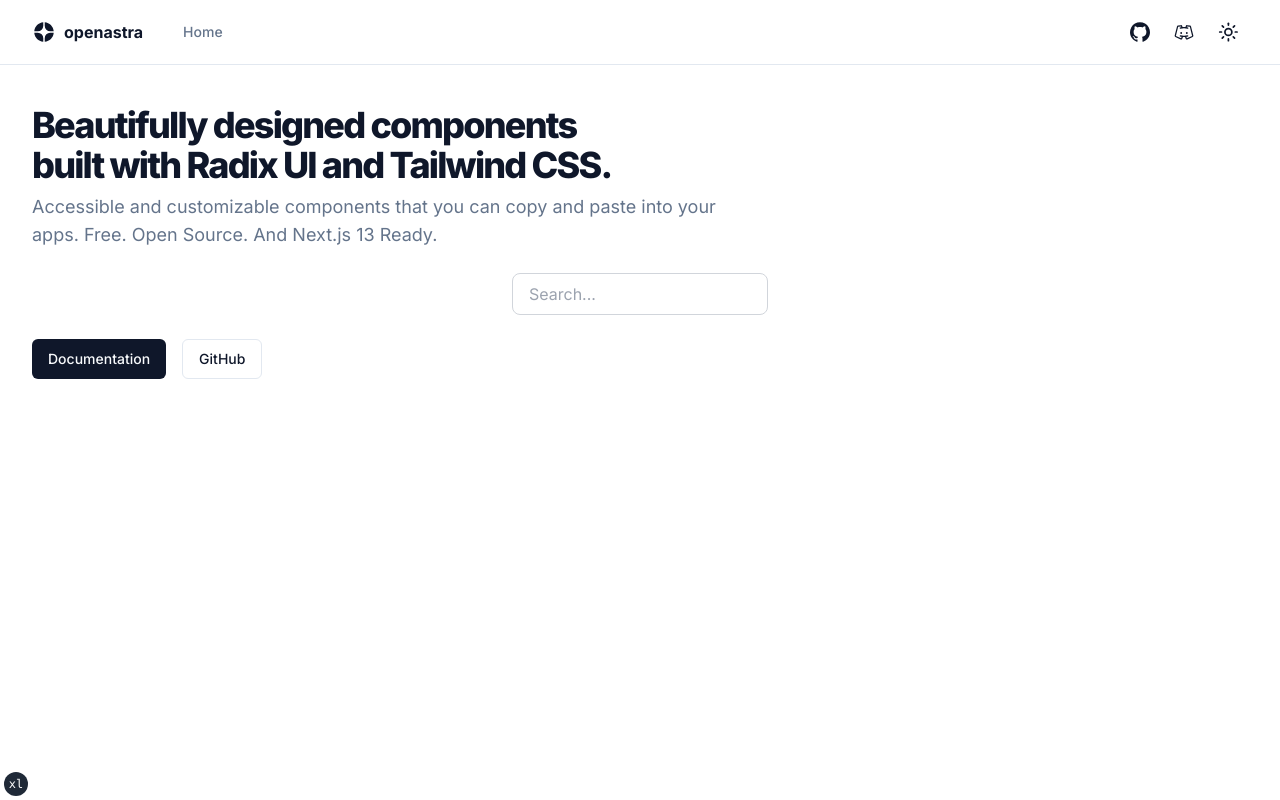
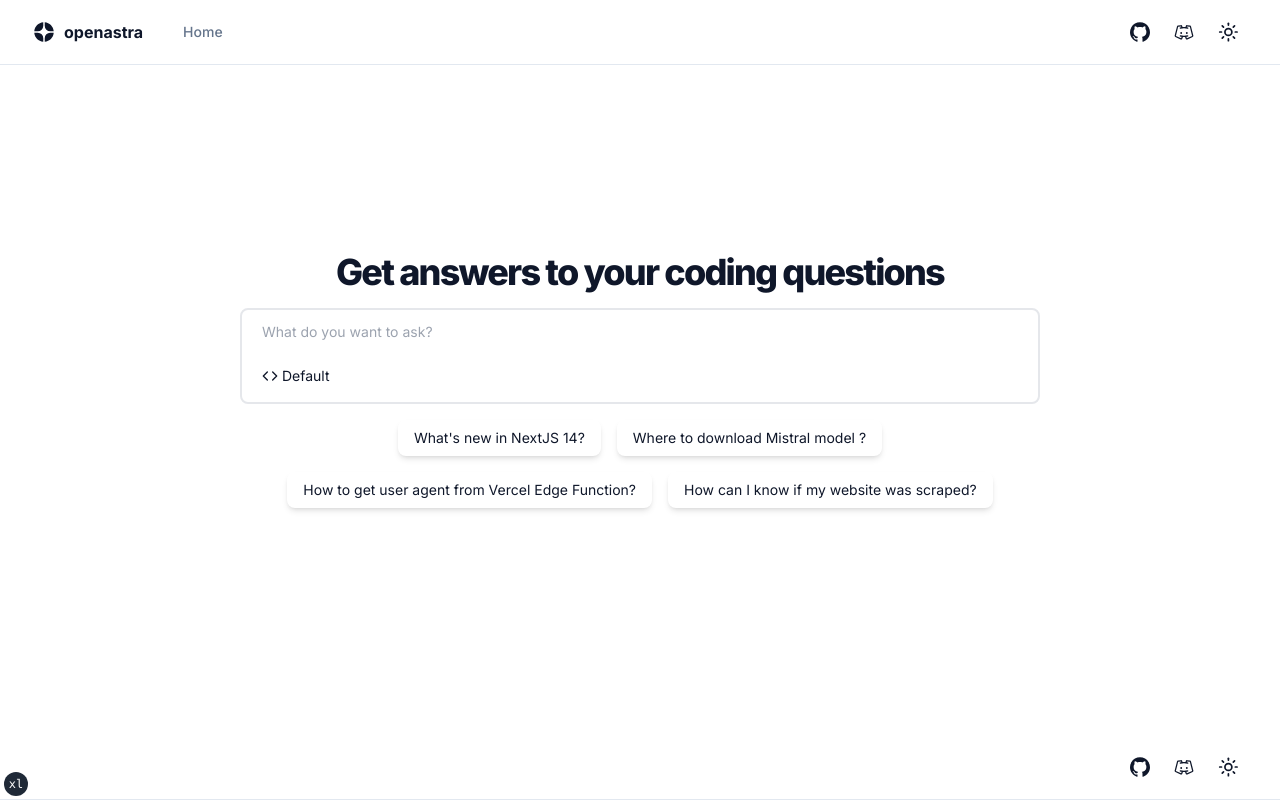
Before and after one commit to NeuclaiLabs/centroid, a Next.js app: page / in a window 1280 px wide. Built offline with nearby package versions, Linux system fonts and the light colour scheme.

Commit message:
feat: adding search box

```diff
--- a/app/layout.tsx
+++ b/app/layout.tsx
@@ -4,6 +4,7 @@ import { Metadata } from "next"
 import { siteConfig } from "@/config/site"
 import { fontSans } from "@/lib/fonts"
 import { cn } from "@/lib/utils"
+import { SiteFooter } from "@/components/site-footer"
 import { SiteHeader } from "@/components/site-header"
 import { TailwindIndicator } from "@/components/tailwind-indicator"
 import { ThemeProvider } from "@/components/theme-provider"
@@ -41,9 +42,12 @@ export default function RootLayout({ children }: RootLayoutProps) {
           )}
         >
           <ThemeProvider attribute="class" defaultTheme="system" enableSystem>
-            <div className="relative flex min-h-screen flex-col">
+            <div className="flex min-h-screen flex-col">
               <SiteHeader />
-              <div className="flex-1">{children}</div>
+              <main className="flex w-full flex-1 items-center justify-center">
+                <div className="w-full">{children}</div>
+              </main>
+              <SiteFooter />
             </div>
             <TailwindIndicator />
           </ThemeProvider>
--- a/app/page.tsx
+++ b/app/page.tsx
@@ -2,48 +2,13 @@ import Link from "next/link"
 
 import { siteConfig } from "@/config/site"
 import { buttonVariants } from "@/components/ui/button"
+import { Search } from "@/components/search"
 
 export default function IndexPage() {
   return (
-   <section className="container grid items-center gap-6 pb-8 pt-6 md:py-10">
-      <div className="flex max-w-[980px] flex-col items-start gap-2">
-        <h1 className="text-3xl font-extrabold leading-tight tracking-tighter md:text-4xl">
-          Beautifully designed components <br className="hidden sm:inline" />
-          built with Radix UI and Tailwind CSS.
-        </h1>
-        <p className="max-w-[700px] text-lg text-muted-foreground">
-          Accessible and customizable components that you can copy and paste
-          into your apps. Free. Open Source. And Next.js 13 Ready.
-        </p>
-      </div>
-      <div className="flex justify-center gap-4"> {/* Updated this div to center the content */}
-        <div className="w-64"> {/* Adjust width as per your requirement */}
-          {/* Your search bar component goes here */}
-          <input
-            type="text"
-            placeholder="Search..."
-            className="border border-gray-300 rounded-lg px-4 py-2 w-full focus:outline-none focus:border-blue-500"
-          />
-        </div>
-      </div>
-      <div className="flex gap-4">
-        <Link
-          href={siteConfig.links.docs}
-          target="_blank"
-          rel="noreferrer"
-          className={buttonVariants()}
-        >
-          Documentation
-        </Link>
-        <Link
-          target="_blank"
-          rel="noreferrer"
-          href={siteConfig.links.github}
-          className={buttonVariants({ variant: "outline" })}
-        >
-          GitHub
-        </Link>
-      </div>
+    // Ensuring the main container allows for full height alignment
+    <section className="container mx-auto flex min-h-full flex-col items-center justify-center p-4 pb-10">
+      <Search />
     </section>
   )
 }
--- a/components/icons.tsx
+++ b/components/icons.tsx
@@ -1,10 +1,8 @@
-import {
-  LucideProps,
-  Moon,
-  SunMedium,
-  Twitter,
-  type Icon as LucideIcon,
-} from "lucide-react"
+import { ChevronLeft, ChevronRight, LucideProps, Moon, SunMedium, Twitter, type Icon as LucideIcon } from "lucide-react";
+
+
+
+
 
 export type Icon = LucideIcon
 
@@ -12,6 +10,23 @@ export const Icons = {
   sun: SunMedium,
   moon: Moon,
   twitter: Twitter,
+  chevron: (props: LucideProps) => (
+    <svg
+      xmlns="http://www.w3.org/2000/svg"
+      width="24"
+      height="24"
+      viewBox="0 0 24 24"
+      fill="none"
+      stroke="currentColor"
+      strokeWidth="2"
+      strokeLinecap="round"
+      strokeLinejoin="round"
+      className="lucide lucide-code size-4"
+    >
+      <polyline points="16 18 22 12 16 6"></polyline>
+      <polyline points="8 6 2 12 8 18"></polyline>
+    </svg>
+  ),
   discord: (props: LucideProps) => (
     <svg
       xmlns="http://www.w3.org/2000/svg"
--- a/components/main-nav.tsx
+++ b/components/main-nav.tsx
@@ -14,7 +14,7 @@ export function MainNav({ items }: MainNavProps) {
   return (
     <div className="flex gap-6 md:gap-10">
       <Link href="/" className="flex items-center space-x-2">
-        <Icons.logo className="h-6 w-6" />
+        <Icons.logo className="size-6" />
         <span className="inline-block font-bold">{siteConfig.name}</span>
       </Link>
       {items?.length ? (
--- /dev/null
+++ b/components/search.tsx
@@ -0,0 +1,77 @@
+"use client"
+
+import React, { ChangeEvent, useState } from "react"
+
+import { Icons } from "@/components/icons"
+
+const Button = ({ text }: { text: string }) => {
+  return (
+    <button className=" focus:shadow-outline rounded-lg px-4 py-2 shadow-md transition duration-300 ease-in-out hover:scale-105 focus:outline-none">
+      {text}
+    </button>
+  )
+}
+
+const ButtonContainer = () => {
+  return (
+    <div className="flex w-3/5 flex-wrap items-center justify-center gap-4 overflow-hidden truncate p-4 text-sm">
+      <Button text="What's new in NextJS 14?" />
+      <Button text="Where to download Mistral model ?" />
+      <Button text="How to get user agent from Vercel Edge Function?" />
+      <Button text="How can I know if my website was scraped?" />
+    </div>
+  )
+}
+
+export function Search() {
+  const [searchQuery, setSearchQuery] = useState<string>("")
+  const [addSearchToContext, setaddSearchToContext] = useState<boolean>(false)
+
+  const handleSearchChange = (e: ChangeEvent<HTMLTextAreaElement>) => {
+    setSearchQuery(e.target.value)
+  }
+
+  const handleaddSearchToContextToggle = () => {
+    setaddSearchToContext(!addSearchToContext)
+  }
+
+  return (
+    <div className="flex size-full flex-col items-center justify-center space-y-4">
+      <h4 className="text-3xl font-extrabold leading-tight tracking-tighter md:text-4xl">
+        Get answers to your coding questions
+      </h4>
+      <div className="flex w-full flex-col items-center justify-center">
+        <div className="group flex w-full max-w-[800px] flex-col space-y-2 rounded-lg border-2 border-gray-200 px-3 py-2">
+          <textarea
+            className="h-8 max-h-48 w-full resize-none appearance-none overflow-auto  bg-transparent px-2 py-1 text-sm"
+            placeholder="What do you want to ask?"
+            value={searchQuery}
+            onChange={handleSearchChange}
+          />
+          <div className="flex w-full items-center justify-between">
+            <div className="flex flex-wrap items-center">
+              <div>
+                <div
+                  className="flex items-center"
+                  aria-haspopup="menu"
+                  aria-expanded="false"
+                  data-state="closed"
+                >
+                  <button
+                    className="text-default-500 flex h-9 items-center justify-center space-x-1 rounded-full p-2 text-sm"
+                    data-state="closed"
+                  >
+                    <Icons.chevron />
+                    <span>Default</span>
+                  </button>
+                </div>
+              </div>
+              <div></div>
+            </div>
+          </div>
+        </div>
+        <ButtonContainer />
+      </div>
+    </div>
+  )
+}
--- /dev/null
+++ b/components/site-footer.tsx
@@ -0,0 +1,52 @@
+import Link from "next/link"
+
+import { siteConfig } from "@/config/site"
+import { buttonVariants } from "@/components/ui/button"
+import { Icons } from "@/components/icons"
+import { MainNav } from "@/components/main-nav"
+import { ThemeToggle } from "@/components/theme-toggle"
+
+export function SiteFooter() {
+  return (
+    <header className="sticky top-0 z-40 w-full border-b bg-background">
+      <div className="container flex h-16 items-center space-x-4 sm:justify-between sm:space-x-0">
+        {/* <MainNav items={siteConfig.mainNav} /> */}
+        <div className="flex flex-1 items-center justify-end space-x-4">
+          <nav className="flex items-center space-x-1">
+            <Link
+              href={siteConfig.links.github}
+              target="_blank"
+              rel="noreferrer"
+            >
+              <div
+                className={buttonVariants({
+                  size: "icon",
+                  variant: "ghost",
+                })}
+              >
+                <Icons.gitHub className="size-5" />
+                <span className="sr-only">GitHub</span>
+              </div>
+            </Link>
+            <Link
+              href={siteConfig.links.discord}
+              target="_blank"
+              rel="noreferrer"
+            >
+              <div
+                className={buttonVariants({
+                  size: "icon",
+                  variant: "ghost",
+                })}
+              >
+                <Icons.discord className="size-5 fill-current" />
+                <span className="sr-only">Discord</span>
+              </div>
+            </Link>
+            <ThemeToggle />
+          </nav>
+        </div>
+      </div>
+    </header>
+  )
+}
```
